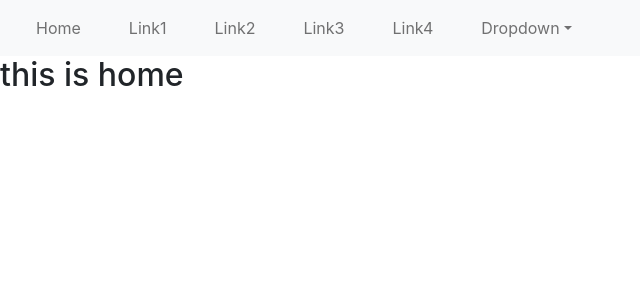
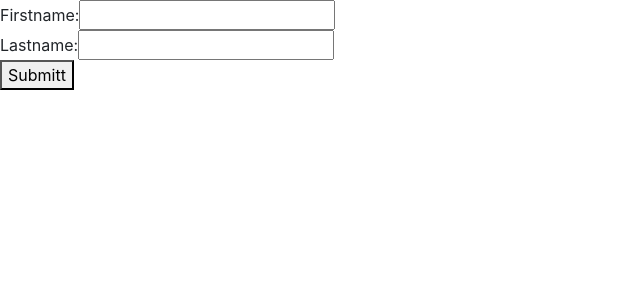
Before and after one commit to JavedAhmaddev/practiseApp, a React (Create React App) app: page / in a window 1280 px wide. Shown: the top 300 px of the page, without its empty margins (0-640 px from the left). Built offline with nearby package versions, Linux system fonts and the light colour scheme.

Commit message:
Context API practise

```diff
--- a/src/App.js
+++ b/src/App.js
@@ -1,57 +1,34 @@
-import './App.css';
-import Navbar from './components/Navbar';
-import Link1 from './components/Link1'
-import Link2 from './components/Link2'
-import Link3 from './components/Link3'
-import Link4 from './components/Link4'
-import Action from './components/Action'
-import Action2 from './components/Action2'
-import {
-  BrowserRouter as Router,
-  Switch,
-  Route,
-} from "react-router-dom";
-import Page404 from './Page404';
-import Home from './components/Home';
+import "./App.css";
+import React, { createContext, useState } from "react";
+import CompA from "./components/CompA";
 
+const Mycontext = createContext({
+  User: {
+    firstname: "",
+    Lastname: ""
+  },
+  handleSetUser: () => {}
+});
 
 function App() {
-
+  const [User, setUser] = useState({
+    firstname: "",
+    Lastname: "",
+  });
+  const handleSetUser = (firstname, Lastname) => {
+    setUser({
+      firstname: firstname,
+      Lastname: Lastname
+    })
+  }
   return (
     <>
-
-      <Router>
-        <Navbar />
-        <Switch>
-          <Route exact path="/">
-            <Home />
-          </Route>
-          <Route exact path="/link1">
-            <Link1 />
-          </Route>
-          <Route exact path="/link2">
-            <Link2 />
-          </Route>
-          <Route exact path="/link3">
-            <Link3 />
-          </Route>
-          <Route exact path="/link4">
-              <Link4 />
-            </Route>
-          <Route exact path="/action">
-            <Action />
-          </Route>
-          <Route exact path="/action2">
-            <Action2 />
-          </Route>
-          <Route>
-            <Page404 />
-          </Route>
-        </Switch>
-      </Router>
-
+      <Mycontext.Provider value={{User, handleSetUser}}>
+        <CompA />
+      </Mycontext.Provider>
     </>
   );
 }
 
 export default App;
+export { Mycontext };
--- /dev/null
+++ b/src/components/CompA.js
@@ -0,0 +1,12 @@
+import React from 'react'
+import CompB from './CompB'
+
+function CompA() {
+    return (
+        <div>
+            <CompB />
+        </div>
+    )
+}
+
+export default CompA
--- /dev/null
+++ b/src/components/CompB.js
@@ -0,0 +1,12 @@
+import React from 'react'
+import CompC from './CompC'
+
+function CompB() {
+    return (
+        <div>
+            <CompC />
+        </div>
+    )
+}
+
+export default CompB
--- /dev/null
+++ b/src/components/CompC.js
@@ -0,0 +1,68 @@
+import React, { useState } from "react";
+import { Mycontext } from "../App";
+
+function CompC() {
+  const [name1, setName1] = useState({
+    firstname: "",
+    Lastname: "",
+    signedIn: false,
+  });
+  const handleonchange1 = (e) => {
+    setName1({
+      ...name1,
+      firstname: e.target.value,
+    });
+  };
+  const handleonchange2 = (e) => {
+    setName1({
+      ...name1,
+      Lastname: e.target.value,
+    });
+  };
+
+  return (
+    <>
+      <Mycontext.Consumer>
+        {({ User, handleSetUser }) => {
+          return (
+            <div>
+              {name1.signedIn ? (
+                <h2>
+                  My First name is: {User.firstname} and Lastname is :
+                  {User.Lastname}
+                </h2>
+              ) : (
+                <>
+                  Firstname:
+                  <input
+                    type="text"
+                    value={name1.firstname}
+                    onChange={(e) => handleonchange1(e)}
+                  />
+                  <br />
+                  Lastname:
+                  <input
+                    type="text"
+                    value={name1.Lastname}
+                    onChange={(e) => handleonchange2(e)}
+                  />
+                  <br />
+                  <button
+                    onClick={() => {
+                      handleSetUser(name1.firstname, name1.Lastname);
+                      setName1({ ...name1, signedIn: true });
+                    }}
+                  >
+                    Submitt
+                  </button>
+                </>
+              )}
+            </div>
+          );
+        }}
+      </Mycontext.Consumer>
+    </>
+  );
+}
+
+export default CompC;
```
Also changed, not shown: src/components/react-router.js (added, +57 -0 lines).
